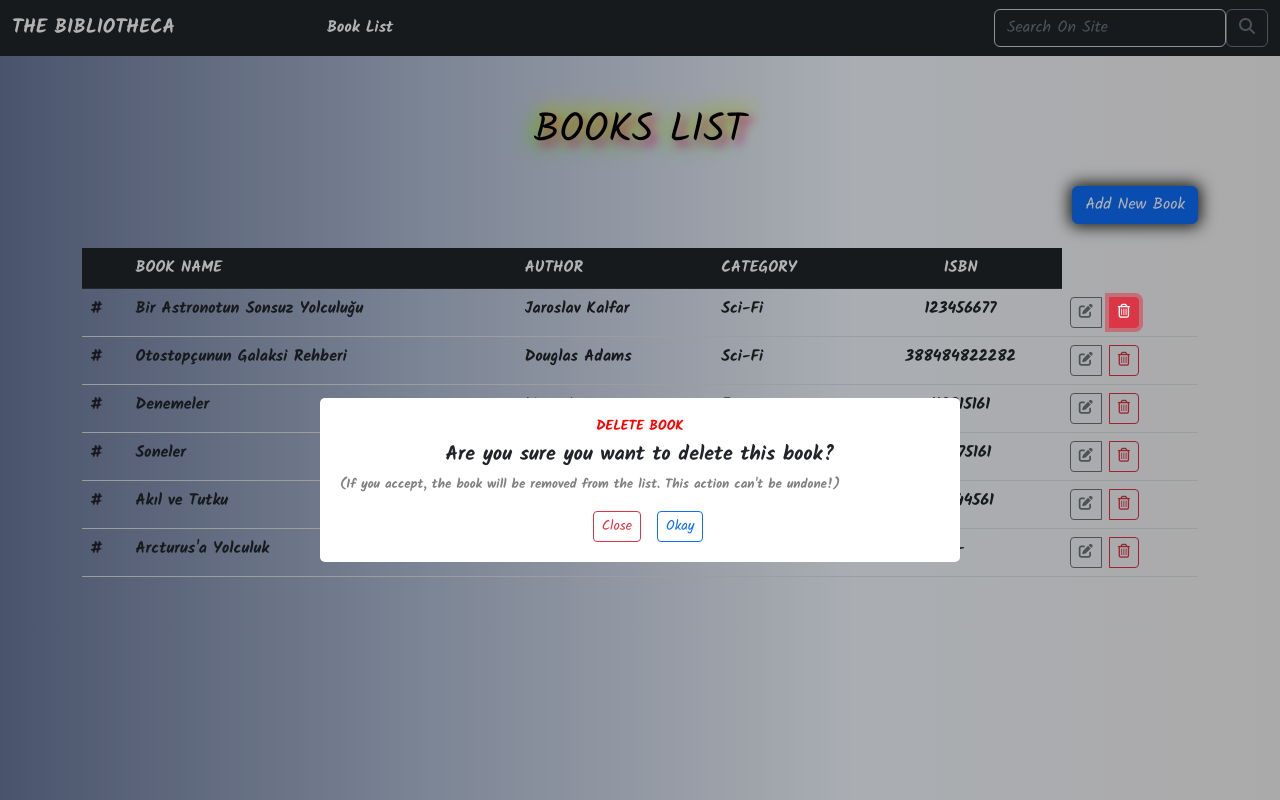
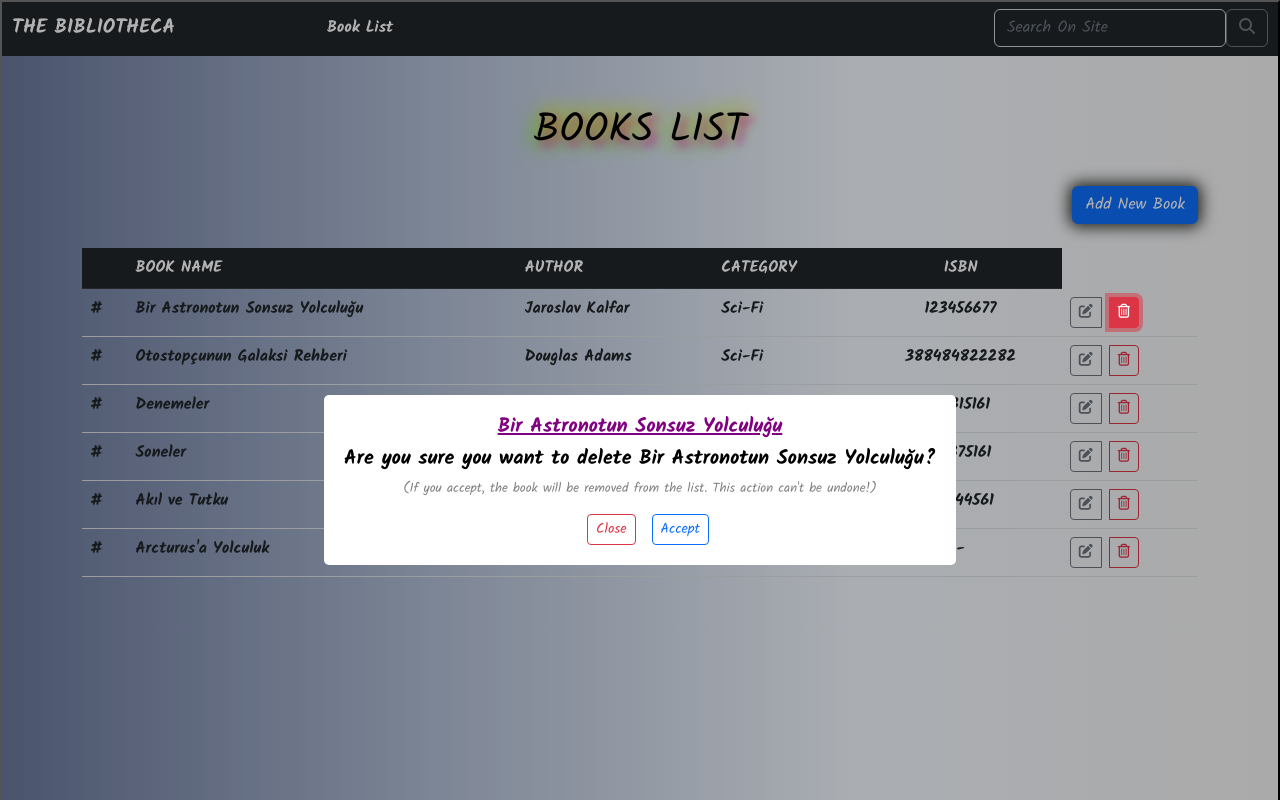
Before and after one commit to habibecee/THE-BIBLIOTHECA-React-Library-App, a React (Create React App) app: page / in a window 1280 px wide. Both pictures are taken after a click on the button 1123 px from the left and 312 px from the top of the page. Shown: the top 800 px of the page. Built offline with nearby package versions, Linux system fonts and the light colour scheme; data requests are answered from the project's data file.

Commit message:
function-of-editing-book-added

```diff
--- a/src/COMPANENTS/BooksList.js
+++ b/src/COMPANENTS/BooksList.js
@@ -10,6 +10,7 @@ const BooksList = (props) => {
 	const [didUpdate, setDidUpdate] = useState(false);
 	const [showModal, setShowModal] = useState(false);
 	const [willDeleteBook, setWillDeleteBook] = useState(null);
+	const [willDeletedBookName, setWillDeletedBookName] = useState("");
 
 	useEffect(() => {
 		axios
@@ -100,6 +101,7 @@ const BooksList = (props) => {
 												setShowModal(true);
 												// deleteBook(book.id)
 												setWillDeleteBook(book.id);
+												setWillDeletedBookName(book.name);
 											}}
 										>
 											{" "}
@@ -114,13 +116,13 @@ const BooksList = (props) => {
 			</table>
 			{showModal === true && (
 				<Modal
-					title={"DELETE BOOK"}
-					explain={"Are you sure you want to delete this book? "}
+					title={willDeletedBookName}
+					explain={`Are you sure you want to delete ${willDeletedBookName}?`}
 					warning={
 						"(If you accept, the book will be removed from the list. This action can't be undone!) "
 					}
-					shouldDo={() => deleteBook(willDeleteBook)}
-					setShowModal={setShowModal}
+					onConfirm={() => deleteBook(willDeleteBook)}
+					onCancel={() => setShowModal(false)}
 				/>
 			)}
 		</div>
--- a/src/COMPANENTS/Modal.js
+++ b/src/COMPANENTS/Modal.js
@@ -1,10 +1,11 @@
 import React from "react";
 
 const Modal = (props) => {
-	const { setShowModal, shouldDo, title, explain, warning } = props;
+	const { onCancel, onConfirm, title, explain, warning } = props;
 
 	return (
-		<div
+		<button
+			onClick={onCancel}
 			style={{
 				position: "absolute",
 				top: 0,
@@ -15,6 +16,7 @@ const Modal = (props) => {
 				display: "flex",
 				justifyContent: "center",
 				alignItems: "center",
+				cursor: "default",
 			}}
 		>
 			<div
@@ -25,33 +27,47 @@ const Modal = (props) => {
 					borderRadius: "5px",
 				}}
 			>
-				<h4
+				<h2
 					className="text-center mt-0"
-					style={{ color: "red", fontSize: "14px", fontWeight: "bold" }}
+					style={{
+						color: "purple",
+						fontSize: "20px",
+						fontWeight: "bold",
+						textDecorationLine: "underline",
+					}}
 				>
 					{" "}
 					{title}{" "}
-				</h4>
+				</h2>
 				<h5 className="text-center" style={{ fontWeight: "bold" }}>
 					{" "}
 					{explain}{" "}
 				</h5>
-				<p style={{ fontSize: "13px", color: "grayText" }}> {warning} </p>
+				<p
+					style={{ fontSize: "13px", color: "grayText" }}
+					className="text-center"
+				>
+					{" "}
+					{warning}{" "}
+				</p>
 				<div className="d-flex justify-content-center">
 					<button
-						onClick={() => setShowModal(false)}
+						onClick={onCancel}
 						className="btn btn-sm btn-outline-danger mx-3"
 					>
 						{" "}
 						Close{" "}
 					</button>
-					<button onClick={shouldDo} className="btn btn-sm btn-outline-primary">
+					<button
+						onClick={onConfirm}
+						className="btn btn-sm btn-outline-primary"
+					>
 						{" "}
-						Okay{" "}
+						Accept{" "}
 					</button>
 				</div>
 			</div>
-		</div>
+		</button>
 	);
 };
 
--- a/src/PAGES/EditBook.js
+++ b/src/PAGES/EditBook.js
@@ -3,6 +3,7 @@ import Header from "../COMPANENTS/Header";
 import { useParams, useNavigate } from "react-router-dom";
 import axios from "axios";
 import Loading from "../COMPANENTS/Loading";
+import Modal from "../COMPANENTS/Modal";
 
 const EditBook = (props) => {
 	const params = useParams();
@@ -14,6 +15,7 @@ const EditBook = (props) => {
 	const [isbn, setIsbn] = useState("");
 	const [category, setCategory] = useState("");
 	const [categories, setCategories] = useState(null);
+	const [showModal, setShowModal] = useState(false);
 
 	useEffect(() => {
 		axios
@@ -36,6 +38,10 @@ const EditBook = (props) => {
 
 	const handleSubmit = (event) => {
 		event.preventDefault();
+		setShowModal(true);
+	};
+
+	const editBook = () => {
 		if (bookName === "" || authorName === "" || category === "") {
 			alert("Kitap adı, Yazar adı ve Kategori boş bırakılamaz!!!");
 			return;
@@ -54,6 +60,7 @@ const EditBook = (props) => {
 
 			.then((res) => {
 				console.log(res);
+				setShowModal(false);
 				navigate("/");
 			})
 			.catch((err) => console.log("edit error", err));
@@ -123,6 +130,9 @@ const EditBook = (props) => {
 						</div>
 						<div className="mt-5 d-flex justify-content-center">
 							<button
+								onClick={() => {
+									setShowModal(true);
+								}}
 								type="submit"
 								style={{
 									backgroundColor: "darkorchid",
@@ -148,6 +158,15 @@ const EditBook = (props) => {
 					</div>
 				</form>
 			</div>
+			{showModal === true && (
+				<Modal
+					title={`Edit ${bookName}`}
+					explain={`Do you want to edit ${bookName} on your list?`}
+					warning="(If you accept, the book will be edited on your list. This action can't be undone!) "
+					onCancel={() => setShowModal(false)}
+					onConfirm={() => editBook()}
+				/>
+			)}
 		</div>
 	);
 };
```
Also changed, not shown: 2 other files (tests, documents, lock files or other folders).
